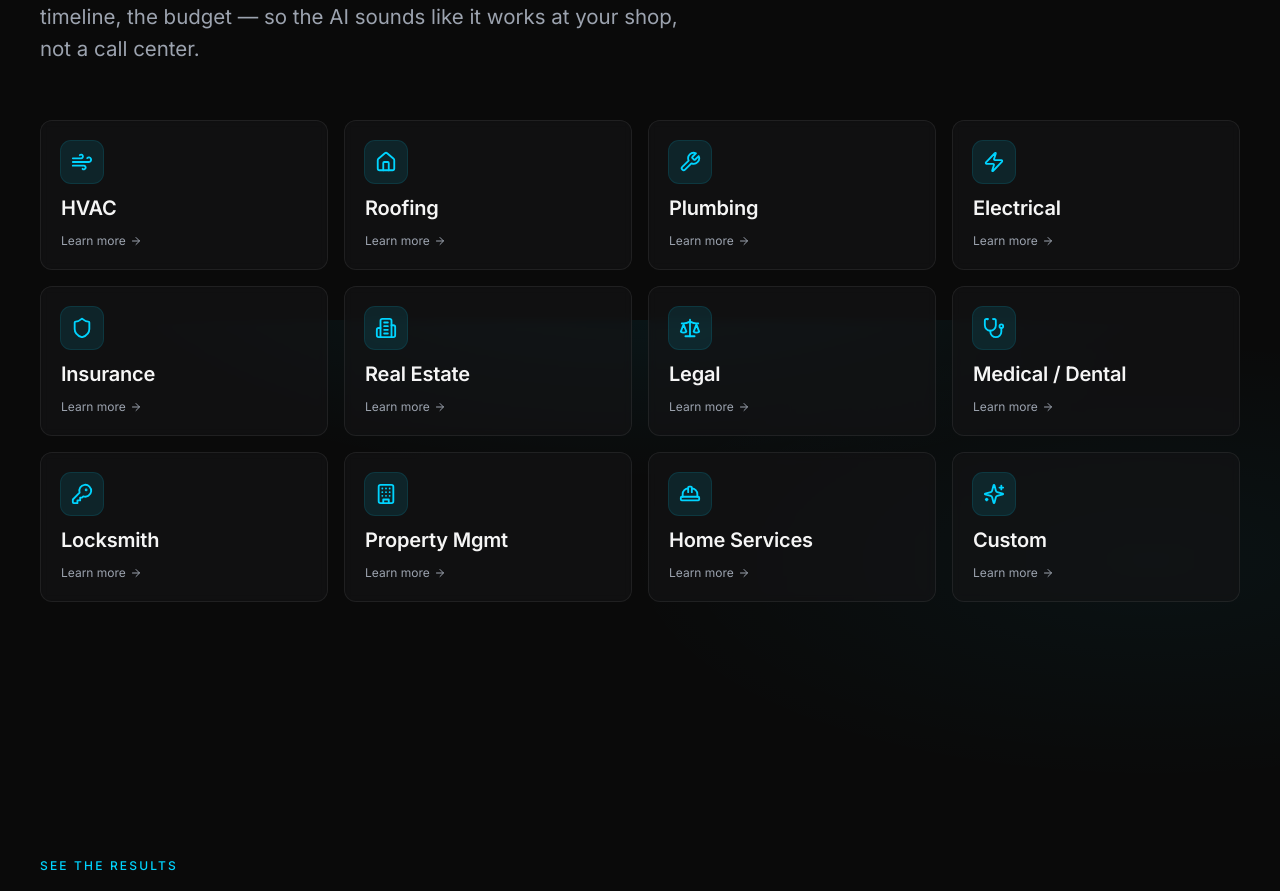
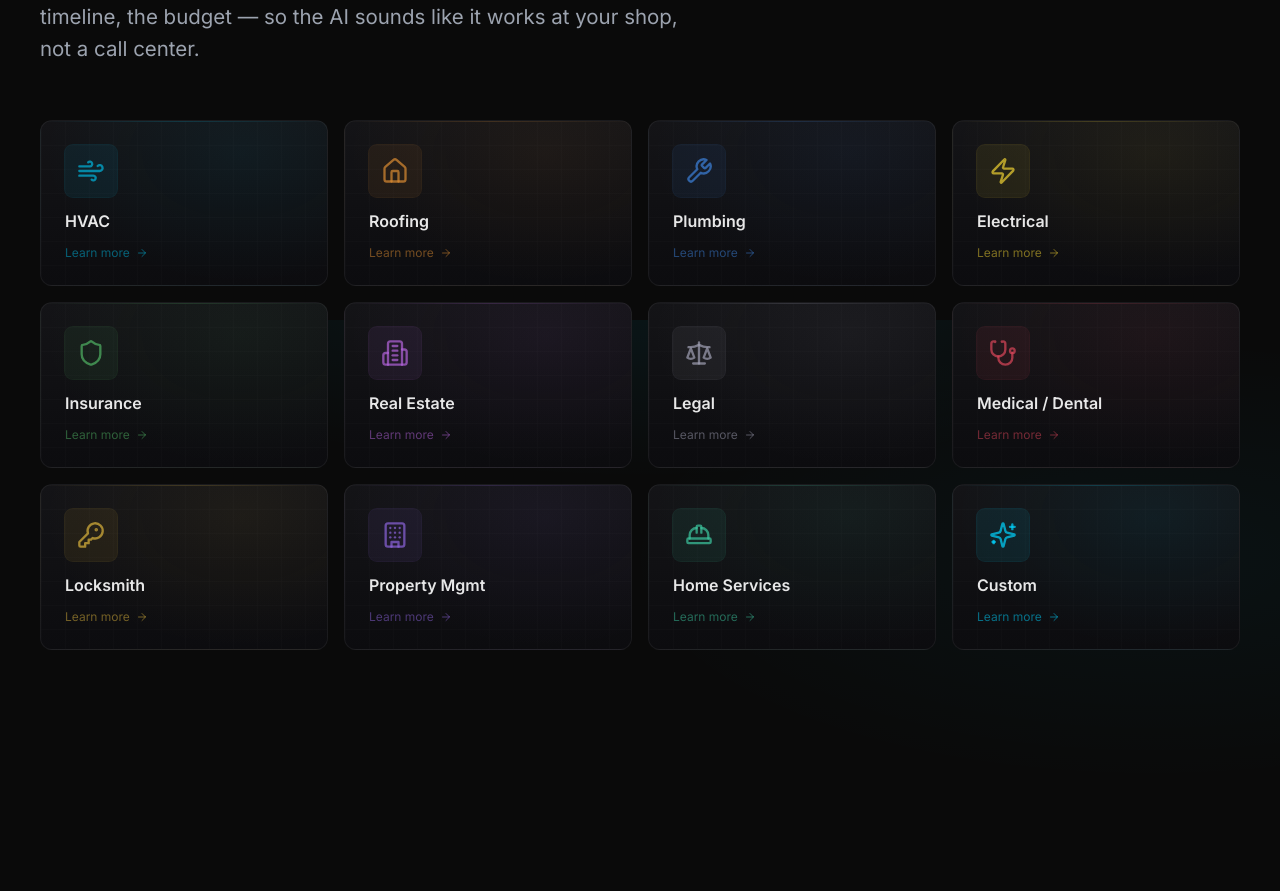
Before and after one commit to MattymBaylor/gms-website-3.0-perplexity, a Next.js app: page / in a window 1280 px wide. Shown: the part 2080-2971 px from the top of the page. Built offline with nearby package versions, Linux system fonts and the light colour scheme.

Commit message:
upgrade: industry cards with accent glow backgrounds, grid overlay, hover color shift — no image files needed

```diff
--- a/components/sections/Industries.tsx
+++ b/components/sections/Industries.tsx
@@ -29,21 +29,23 @@ interface Industry {
   videoId: string;
   /** Whether the dedicated landing page exists. */
   pageBuilt: boolean;
+  /** Accent color for the card glow */
+  accent: string;
 }
 
 const INDUSTRIES: Industry[] = [
-  { slug: 'hvac',                name: 'HVAC',                icon: <Wind size={22} />,         blurb: 'Capture every emergency call. The AI qualifies the no-heat panic vs. the maintenance question, then books the right tech.',          videoId: '6rEDK6LX_AA', pageBuilt: true },
-  { slug: 'roofing',             name: 'Roofing',             icon: <Home size={22} />,         blurb: 'Storm chasers, insurance jobs, repairs. Every call asked the right questions, every lead routed to the right crew.',                videoId: '6rEDK6LX_AA', pageBuilt: true },
-  { slug: 'plumbing',            name: 'Plumbing',            icon: <Wrench size={22} />,        blurb: 'Burst pipes don\'t wait for business hours. Neither does the AI. Books emergencies after 5pm without paying a night dispatcher.', videoId: '6rEDK6LX_AA', pageBuilt: true },
-  { slug: 'electrical',          name: 'Electrical',          icon: <Zap size={22} />,           blurb: 'Service calls, panel upgrades, EV chargers — qualified and scheduled before your competitor returns a voicemail.',             videoId: '6rEDK6LX_AA', pageBuilt: true },
-  { slug: 'insurance',           name: 'Insurance',           icon: <Shield size={22} />,        blurb: 'Quote intake without the wait. The AI captures the basics, qualifies coverage type, and books the agent for the close.',     videoId: '6rEDK6LX_AA', pageBuilt: true },
-  { slug: 'real-estate',         name: 'Real Estate',         icon: <Building2 size={22} />,     blurb: 'Sign-call follow-up in 30 seconds. Qualifies buyer vs. seller, timeline, and price band — books the showing on your calendar.', videoId: '6rEDK6LX_AA', pageBuilt: true },
-  { slug: 'legal',               name: 'Legal',               icon: <Scale size={22} />,         blurb: 'After-hours intake that respects compliance. Pre-screens conflicts, captures matter details, schedules the consultation.',     videoId: '6rEDK6LX_AA', pageBuilt: true },
-  { slug: 'medical',             name: 'Medical / Dental',    icon: <Stethoscope size={22} />,   blurb: 'Patient calls, appointment requests, prescription refills — triaged 24/7 with HIPAA-ready guardrails.',                          videoId: '6rEDK6LX_AA', pageBuilt: true },
-  { slug: 'locksmith',           name: 'Locksmith',           icon: <KeyRound size={22} />,      blurb: 'Lockout emergencies converted before they call the next number. AI qualifies vehicle vs. home and dispatches the nearest tech.',  videoId: '6rEDK6LX_AA', pageBuilt: true },
-  { slug: 'property-management', name: 'Property Mgmt',       icon: <Building size={22} />,      blurb: 'Tenant maintenance requests captured with unit number, issue category, and severity — routed to the right vendor automatically.', videoId: '6rEDK6LX_AA', pageBuilt: true },
-  { slug: 'home-services',       name: 'Home Services',       icon: <HardHat size={22} />,       blurb: 'Painters, landscapers, handymen, cleaners. Any service business that answers the phone for jobs.',                              videoId: '6rEDK6LX_AA', pageBuilt: true },
-  { slug: 'custom',              name: 'Custom',              icon: <Sparkles size={22} />,      blurb: 'Industry not listed? The agent is trained on your specific workflow, scripts, and qualifying questions.',                       videoId: '6rEDK6LX_AA', pageBuilt: true },
+  { slug: 'hvac',                name: 'HVAC',                icon: <Wind size={28} />,         blurb: 'Capture every emergency call. The AI qualifies the no-heat panic vs. the maintenance question, then books the right tech.',          videoId: '6rEDK6LX_AA', pageBuilt: true, accent: '0, 180, 220' },
+  { slug: 'roofing',             name: 'Roofing',             icon: <Home size={28} />,         blurb: 'Storm chasers, insurance jobs, repairs. Every call asked the right questions, every lead routed to the right crew.',                videoId: '6rEDK6LX_AA', pageBuilt: true, accent: '220, 140, 50' },
+  { slug: 'plumbing',            name: 'Plumbing',            icon: <Wrench size={28} />,        blurb: 'Burst pipes don\'t wait for business hours. Neither does the AI. Books emergencies after 5pm without paying a night dispatcher.', videoId: '6rEDK6LX_AA', pageBuilt: true, accent: '60, 130, 220' },
+  { slug: 'electrical',          name: 'Electrical',          icon: <Zap size={28} />,           blurb: 'Service calls, panel upgrades, EV chargers — qualified and scheduled before your competitor returns a voicemail.',             videoId: '6rEDK6LX_AA', pageBuilt: true, accent: '240, 210, 50' },
+  { slug: 'insurance',           name: 'Insurance',           icon: <Shield size={28} />,        blurb: 'Quote intake without the wait. The AI captures the basics, qualifies coverage type, and books the agent for the close.',     videoId: '6rEDK6LX_AA', pageBuilt: true, accent: '80, 180, 100' },
+  { slug: 'real-estate',         name: 'Real Estate',         icon: <Building2 size={28} />,     blurb: 'Sign-call follow-up in 30 seconds. Qualifies buyer vs. seller, timeline, and price band — books the showing on your calendar.', videoId: '6rEDK6LX_AA', pageBuilt: true, accent: '180, 100, 220' },
+  { slug: 'legal',               name: 'Legal',               icon: <Scale size={28} />,         blurb: 'After-hours intake that respects compliance. Pre-screens conflicts, captures matter details, schedules the consultation.',     videoId: '6rEDK6LX_AA', pageBuilt: true, accent: '160, 160, 180' },
+  { slug: 'medical',             name: 'Medical / Dental',    icon: <Stethoscope size={28} />,   blurb: 'Patient calls, appointment requests, prescription refills — triaged 24/7 with HIPAA-ready guardrails.',                          videoId: '6rEDK6LX_AA', pageBuilt: true, accent: '220, 70, 90' },
+  { slug: 'locksmith',           name: 'Locksmith',           icon: <KeyRound size={28} />,      blurb: 'Lockout emergencies converted before they call the next number. AI qualifies vehicle vs. home and dispatches the nearest tech.',  videoId: '6rEDK6LX_AA', pageBuilt: true, accent: '220, 180, 60' },
+  { slug: 'property-management', name: 'Property Mgmt',       icon: <Building size={28} />,      blurb: 'Tenant maintenance requests captured with unit number, issue category, and severity — routed to the right vendor automatically.', videoId: '6rEDK6LX_AA', pageBuilt: true, accent: '140, 100, 220' },
+  { slug: 'home-services',       name: 'Home Services',       icon: <HardHat size={28} />,       blurb: 'Painters, landscapers, handymen, cleaners. Any service business that answers the phone for jobs.',                              videoId: '6rEDK6LX_AA', pageBuilt: true, accent: '60, 200, 160' },
+  { slug: 'custom',              name: 'Custom',              icon: <Sparkles size={28} />,      blurb: 'Industry not listed? The agent is trained on your specific workflow, scripts, and qualifying questions.',                       videoId: '6rEDK6LX_AA', pageBuilt: true, accent: '0, 212, 255' },
 ];
 
 export function Industries() {
@@ -66,7 +68,7 @@ export function Industries() {
         </div>
 
         <ul
-          className="grid grid-cols-1 gap-4 sm:grid-cols-2 lg:grid-cols-3 xl:grid-cols-4"
+          className="grid grid-cols-2 gap-4 sm:grid-cols-3 lg:grid-cols-4 xl:grid-cols-4"
           role="list"
         >
           {INDUSTRIES.map((i, idx) => (
@@ -80,15 +82,71 @@ export function Industries() {
               <button
                 type="button"
                 onClick={() => setOpenSlug(i.slug)}
-                className="group card flex h-full w-full flex-col items-start gap-3 p-5 text-left"
+                className="group relative flex h-full w-full flex-col items-start gap-3 overflow-hidden rounded-xl border border-white/[0.06] p-6 text-left transition-all duration-300 hover:border-white/[0.12]"
+                style={{
+                  background: `
+                    radial-gradient(ellipse at 70% 20%, rgba(${i.accent}, 0.06), transparent 70%),
+                    linear-gradient(180deg, rgba(20,20,23,1) 0%, rgba(12,12,15,1) 100%)
+                  `,
+                }}
                 aria-label={`Learn more about ${i.name}`}
               >
-                <span className="rounded-btn bg-accent/10 p-2.5 text-accent ring-1 ring-accent/20 transition-all group-hover:bg-accent/15 group-hover:ring-accent/40">
-                  {i.icon}
+                {/* Hover glow overlay */}
+                <div
+                  className="pointer-events-none absolute inset-0 opacity-0 transition-opacity duration-500 group-hover:opacity-100"
+                  style={{
+                    background: `
+                      radial-gradient(ellipse at 70% 20%, rgba(${i.accent}, 0.15), transparent 60%),
+                      radial-gradient(ellipse at 30% 80%, rgba(${i.accent}, 0.06), transparent 60%)
+                    `,
+                  }}
+                />
+
+                {/* Subtle grid pattern overlay */}
+                <div
+                  className="pointer-events-none absolute inset-0 opacity-[0.03] group-hover:opacity-[0.06] transition-opacity duration-500"
+                  style={{
+                    backgroundImage: `
+                      linear-gradient(rgba(255,255,255,0.5) 1px, transparent 1px),
+                      linear-gradient(90deg, rgba(255,255,255,0.5) 1px, transparent 1px)
+                    `,
+                    backgroundSize: '24px 24px',
+                  }}
+                />
+
+                {/* Top accent line */}
+                <div
+                  className="absolute top-0 left-0 right-0 h-px opacity-30 group-hover:opacity-60 transition-opacity duration-300"
+                  style={{
+                    background: `linear-gradient(90deg, transparent 0%, rgba(${i.accent}, 0.6) 50%, transparent 100%)`,
+                  }}
+                />
+
+                {/* Icon */}
+                <span
+                  className="relative z-10 rounded-lg p-3 transition-all duration-300"
+                  style={{
+                    background: `rgba(${i.accent}, 0.08)`,
+                    color: `rgba(${i.accent}, 0.7)`,
+                    boxShadow: `0 0 0 1px rgba(${i.accent}, 0.12)`,
+                  }}
+                >
+                  <span className="block transition-colors duration-300 group-hover:text-white" style={{ color: 'inherit' }}>
+                    {i.icon}
+                  </span>
                 </span>
-                <span className="text-h3 font-semibold text-ink">{i.name}</span>
-                <span className="mt-auto inline-flex items-center gap-1 text-xs text-ink-muted transition-colors group-hover:text-accent">
-                  Learn more <ArrowRight size={12} />
+
+                {/* Name */}
+                <span className="relative z-10 text-base font-semibold text-white/90 group-hover:text-white transition-colors duration-300">
+                  {i.name}
+                </span>
+
+                {/* CTA */}
+                <span className="relative z-10 mt-auto inline-flex items-center gap-1.5 text-xs transition-all duration-300 group-hover:gap-2"
+                  style={{ color: `rgba(${i.accent}, 0.5)` }}
+                >
+                  <span className="group-hover:text-white/70 transition-colors duration-300">Learn more</span>
+                  <ArrowRight size={12} className="group-hover:translate-x-0.5 transition-transform duration-300" />
                 </span>
               </button>
             </motion.li>
```
